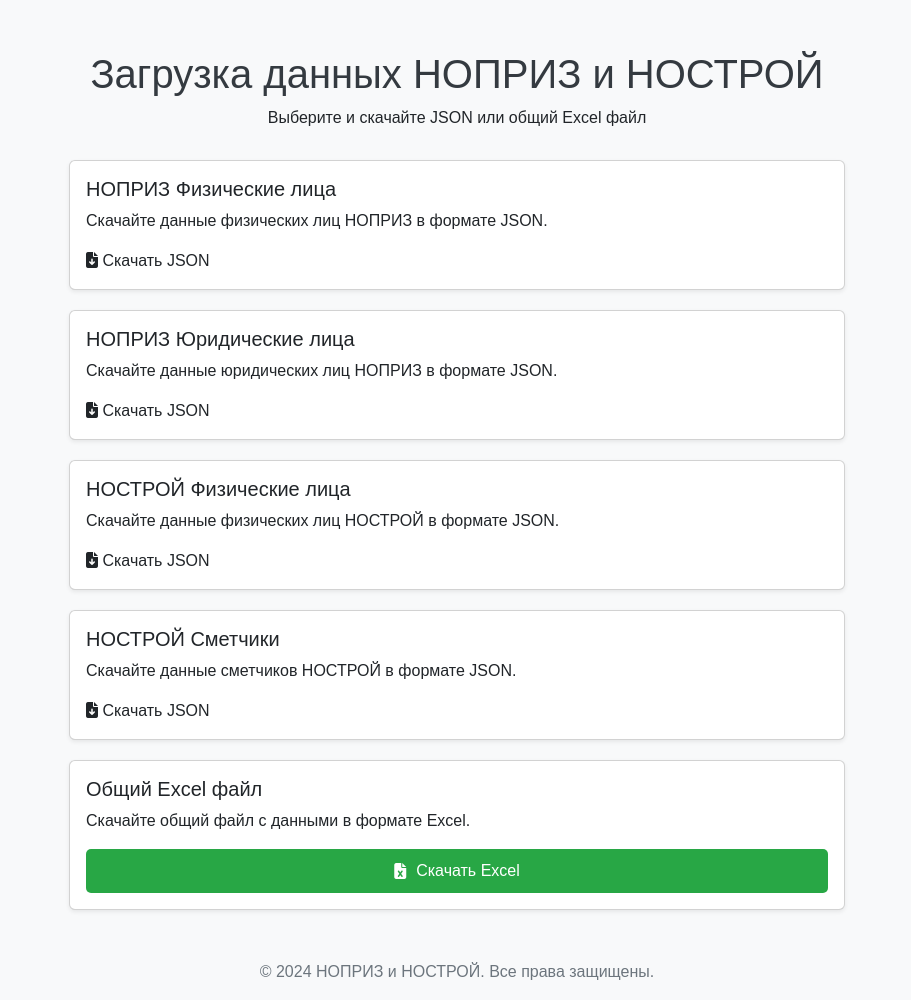
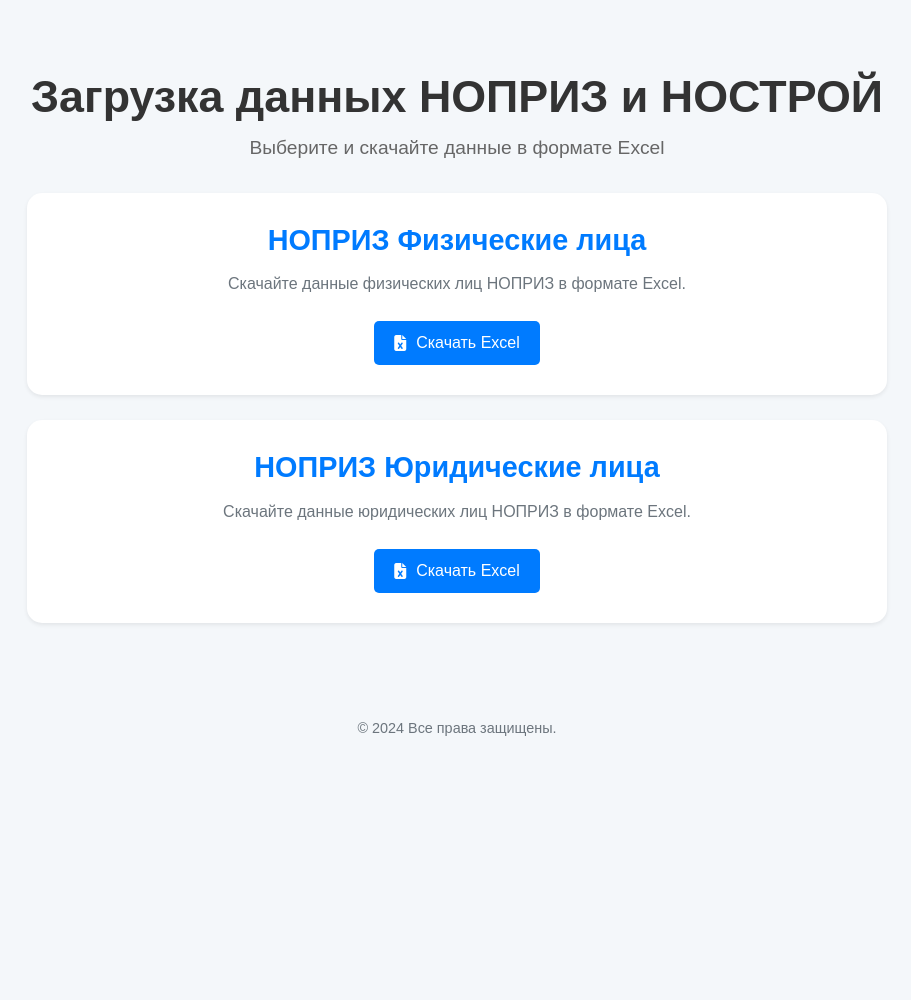
Before and after one commit to CodeFramer0/ParserApp, a Django app: template backend/web_interface/templates/index.html in a window 1280 px wide. Shown: the whole page, without its empty margins (183-1094 px from the left). After the commit the page ends 736 px from the top, so only its background shows below. Run offline with Django 4.2, Linux system fonts and the light colour scheme; the template is opened without the code that fills it, so the values that code supplies are empty; some libraries are stand-ins or nearby versions.

Commit message:
Styles moved to static

```diff
--- /dev/null
+++ b/backend/static/web_interface/css/style.css
@@ -0,0 +1,103 @@
+body {
+    background-color: #f4f7fa;
+    font-family: 'Arial', sans-serif;
+    margin: 0;
+    padding: 0;
+}
+
+.container {
+    max-width: 900px;
+    margin-top: 50px;
+    padding: 20px;
+}
+
+.header {
+    margin-bottom: 30px;
+    text-align: center;
+}
+
+.header h1 {
+    font-size: 2.8rem;
+    color: #333;
+    font-weight: 700;
+    margin-bottom: 10px;
+}
+
+.header p {
+    font-size: 1.2rem;
+    color: #666;
+}
+
+.card {
+    margin-bottom: 25px;
+    border: none;
+    border-radius: 15px;
+    overflow: hidden;
+    transition: transform 0.2s ease, box-shadow 0.2s ease;
+}
+
+.card:hover {
+    transform: translateY(-5px);
+    box-shadow: 0 10px 20px rgba(0, 0, 0, 0.1);
+}
+
+.card-body {
+    padding: 30px;
+    text-align: center;
+}
+
+.card-title {
+    font-size: 1.8rem;
+    color: #007bff;
+    font-weight: 600;
+    margin-bottom: 15px;
+}
+
+.card-text {
+    color: #6c757d;
+    font-size: 1rem;
+    margin-bottom: 25px;
+}
+
+.btn-group {
+    display: flex;
+    justify-content: center;
+    gap: 20px;
+}
+
+.btn-download {
+    display: inline-flex;
+    align-items: center;
+    justify-content: center;
+    font-size: 1rem;
+    padding: 10px 20px;
+    background-color: #007bff;
+    color: white;
+    border-radius: 5px;
+    text-decoration: none;
+    transition: background-color 0.3s ease;
+}
+
+.btn-download:hover {
+    background-color: #0056b3;
+}
+
+.btn-download i {
+    margin-right: 10px;
+}
+
+footer {
+    margin-top: 50px;
+    text-align: center;
+    font-size: 0.9rem;
+    color: #6c757d;
+}
+
+@media (max-width: 768px) {
+    .container {
+        margin-top: 20px;
+    }
+    .card-body {
+        padding: 20px;
+    }
+}
--- a/backend/web_interface/templates/index.html
+++ b/backend/web_interface/templates/index.html
@@ -1,127 +1,49 @@
+{% load static %}
 <!DOCTYPE html>
 <html lang="ru">
 <head>
     <meta charset="UTF-8">
     <meta name="viewport" content="width=device-width, initial-scale=1.0">
     <title>Загрузка файлов НОПРИЗ и НОСТРОЙ</title>
-    <!-- Bootstrap CSS -->
     <link href="https://cdn.jsdelivr.net/npm/bootstrap@5.3.1/dist/css/bootstrap.min.css" rel="stylesheet">
-    <!-- Font Awesome (для иконок) -->
     <link rel="stylesheet" href="https://cdnjs.cloudflare.com/ajax/libs/font-awesome/6.1.1/css/all.min.css">
-
-    <style>
-        body {
-            background-color: #f8f9fa;
-            font-family: 'Arial', sans-serif;
-        }
-        .container {
-            max-width: 800px;
-            margin-top: 50px;
-        }
-        .card {
-            margin-bottom: 20px;
-        }
-        .btn-download {
-            display: flex;
-            align-items: center;
-            justify-content: center;
-            background-color: #007bff;
-            color: white;
-            border-radius: 5px;
-            padding: 10px;
-            transition: background-color 0.3s ease;
-            text-decoration: none;
-        }
-        .btn-download:hover {
-            background-color: #0056b3;
-        }
-        .btn-download i {
-            margin-right: 10px;
-        }
-        .header {
-            margin-bottom: 30px;
-            text-align: center;
-        }
-        .header h1 {
-            font-size: 2.5rem;
-            color: #343a40;
-        }
-        footer {
-            margin-top: 50px;
-            text-align: center;
-            color: #6c757d;
-        }
-    </style>
+    <link rel="stylesheet" href="{% static 'web_interface/css/style.css' %}" />
 </head>
 <body>
 
 <div class="container">
     <div class="header">
         <h1>Загрузка данных НОПРИЗ и НОСТРОЙ</h1>
-        <p>Выберите и скачайте JSON или общий Excel файл</p>
+        <p>Выберите и скачайте данные в формате Excel</p>
     </div>
-
-    <!-- Карточка для Физических лиц НОПРИЗ -->
     <div class="card shadow-sm">
         <div class="card-body">
             <h5 class="card-title">НОПРИЗ Физические лица</h5>
-            <p class="card-text">Скачайте данные физических лиц НОПРИЗ в формате JSON.</p>
-
-                <i class="fas fa-file-download"></i> Скачать JSON
-            </a>
+            <p class="card-text">Скачайте данные физических лиц НОПРИЗ в формате Excel.</p>
+            <div class="btn-group">
+                <a href="{% url 'excel_nopriz_fiz' %}" class="btn-download">
+                    <i class="fas fa-file-excel"></i> Скачать Excel
+                </a>
+            </div>
         </div>
     </div>
-
-    <!-- Карточка для Юридических лиц НОПРИЗ -->
     <div class="card shadow-sm">
         <div class="card-body">
             <h5 class="card-title">НОПРИЗ Юридические лица</h5>
-            <p class="card-text">Скачайте данные юридических лиц НОПРИЗ в формате JSON.</p>
-
-                <i class="fas fa-file-download"></i> Скачать JSON
-            </a>
-        </div>
-    </div>
-
-    <!-- Карточка для Физических лиц НОСТРОЙ -->
-    <div class="card shadow-sm">
-        <div class="card-body">
-            <h5 class="card-title">НОСТРОЙ Физические лица</h5>
-            <p class="card-text">Скачайте данные физических лиц НОСТРОЙ в формате JSON.</p>
-
-                <i class="fas fa-file-download"></i> Скачать JSON
-            </a>
-        </div>
-    </div>
-
-    <!-- Карточка для НОСТРОЙ Сметчиков -->
-    <div class="card shadow-sm">
-        <div class="card-body">
-            <h5 class="card-title">НОСТРОЙ Сметчики</h5>
-            <p class="card-text">Скачайте данные сметчиков НОСТРОЙ в формате JSON.</p>
-
-                <i class="fas fa-file-download"></i> Скачать JSON
-            </a>
-        </div>
-    </div>
-
-    <!-- Общий Excel файл -->
-    <div class="card shadow-sm">
-        <div class="card-body">
-            <h5 class="card-title">Общий Excel файл</h5>
-            <p class="card-text">Скачайте общий файл с данными в формате Excel.</p>
-            <a href="{% url 'download_excel' %}" class="btn-download" style="background-color: #28a745;">
-                <i class="fas fa-file-excel"></i> Скачать Excel
-            </a>
+            <p class="card-text">Скачайте данные юридических лиц НОПРИЗ в формате Excel.</p>
+            <div class="btn-group">
+                <a href="{% url 'excel_nopriz_yr' %}" class="btn-download">
+                    <i class="fas fa-file-excel"></i> Скачать Excel
+                </a>
+            </div>
         </div>
     </div>
 </div>
 
 <footer>
-    <p>&copy; 2024 НОПРИЗ и НОСТРОЙ. Все права защищены.</p>
+    <p>&copy; 2024 Все права защищены.</p>
 </footer>
 
-<!-- Bootstrap JS -->
 <script src="https://cdn.jsdelivr.net/npm/bootstrap@5.3.1/dist/js/bootstrap.bundle.min.js"></script>
 
 </body>
```
